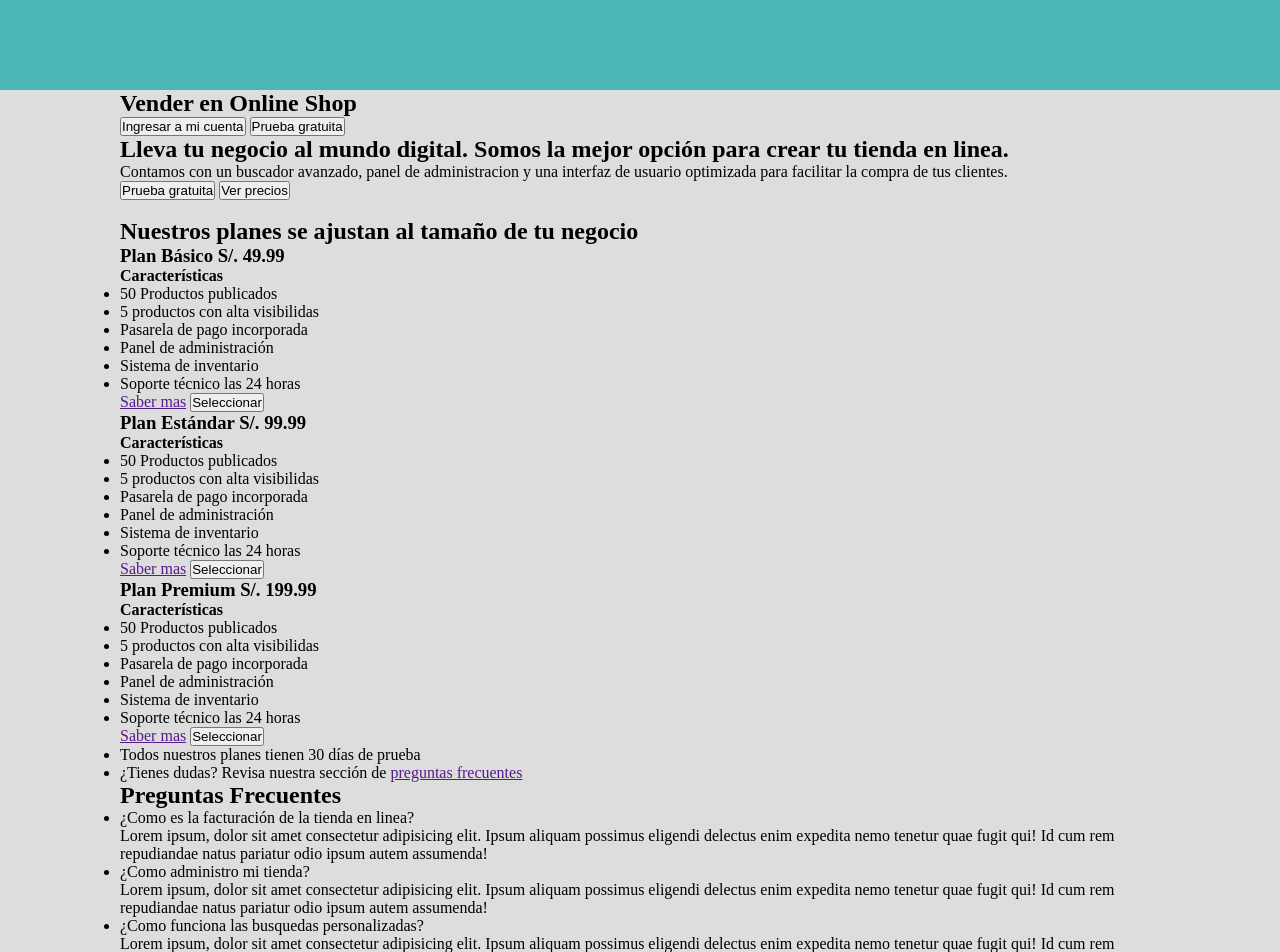
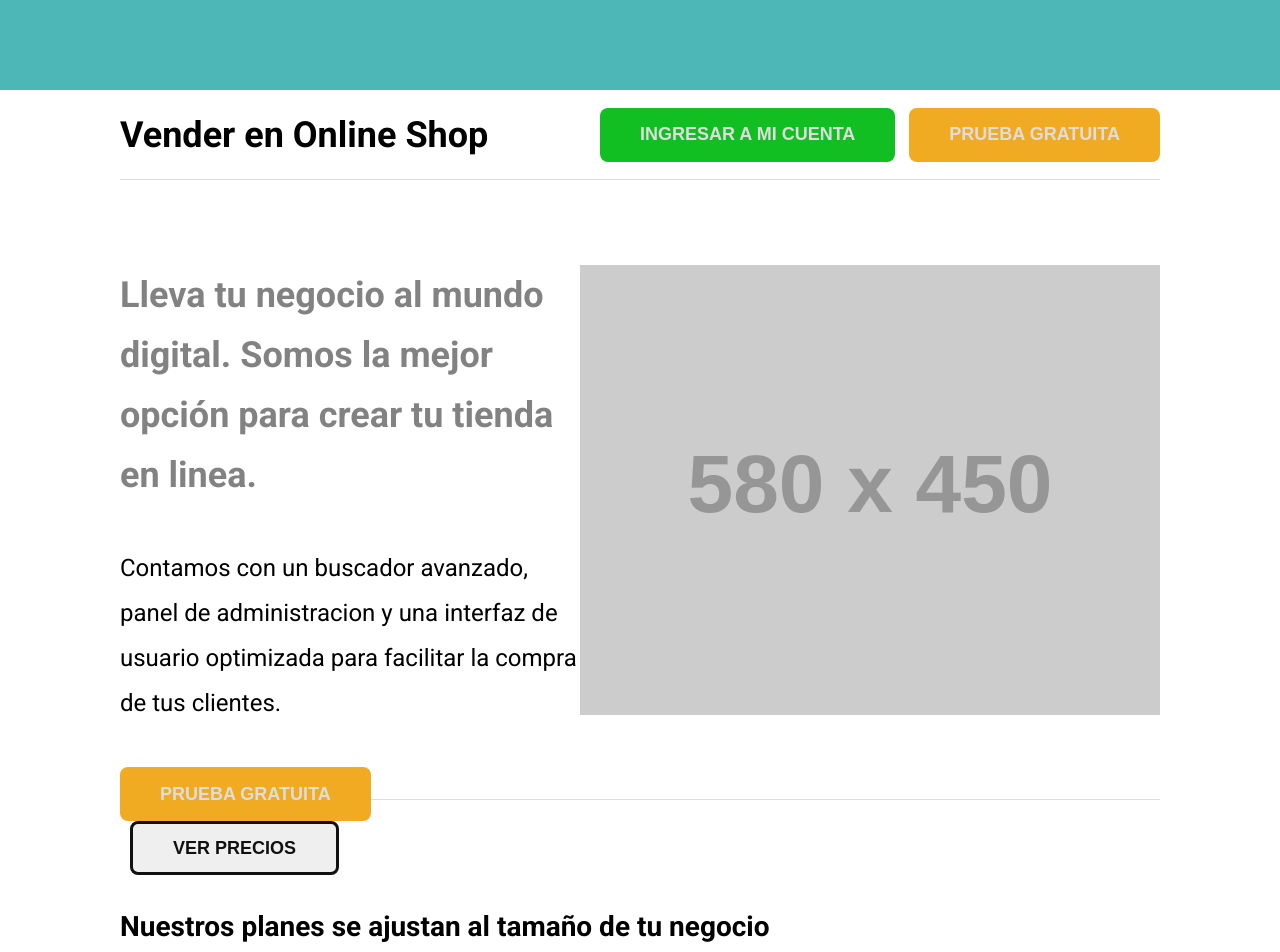
Before and after one commit to eastor112/ecommerce-version-estatico, a plain HTML site: page VendeConNosotros/VendeConNosotros.html in a window 1280 px wide. Shown: the top 952 px of the page. Drawn offline with Linux system fonts and the light colour scheme; placeholder pictures from the web are drawn by us.

Commit message:
Terminado vende con nosotros

```diff
--- a/VendeConNosotros/VendeConNosotros.html
+++ b/VendeConNosotros/VendeConNosotros.html
@@ -6,6 +6,9 @@
   <meta http-equiv="X-UA-Compatible" content="IE=edge">
   <meta name="viewport" content="width=device-width, initial-scale=1.0">
   <link rel="stylesheet" href="./styles/styles.css">
+  <link rel="preconnect" href="https://fonts.gstatic.com">
+  <link href="https://fonts.googleapis.com/css2?family=Roboto:wght@100;300;400;500;700&display=swap" rel="stylesheet">
+
   <title>Vender</title>
 </head>
 
@@ -17,8 +20,10 @@
     <section class="landing">
       <div class="landing__cinta">
         <h2 class="titulo">Vender en Online Shop</h2>
+        <div class="botones">
           <button class="btn__cuenta">Ingresar a mi cuenta</button>
           <button class="btn__prueba">Prueba gratuita</button>
+        </div>
       </div>
 
       <div class="landing__principal">
@@ -36,7 +41,7 @@
           </div>
         </div>
         <figure class="img__principal">
-          <img src="" alt="">
+          <img src="http://placehold.it/580X450" alt="">
         </figure>
       </div>
     </section>
@@ -45,12 +50,13 @@
       <h2 class="titulo">
         Nuestros planes se ajustan al tamaño de tu negocio
       </h2>
+      <div class="cards">
         <div class="card__planes">
           <h3 class="titulo">Plan Básico <span>S/. 49.99</span></h3>
           <h4 class='subtitulo'>Características</h4>
           <ul class="list__caracteristicas">
             <li>50 Productos publicados</li>
-          <li>5 productos con alta visibilidas</li>
+            <li>5 productos con alta visibilidad por semana</li>
             <li>Pasarela de pago incorporada</li>
             <li>Panel de administración</li>
             <li>Sistema de inventario</li>
@@ -87,22 +93,28 @@
           <a class={link__saber} href="">Saber mas</a>
           <button class="btn__seleccionar">Seleccionar</button´>
         </div>
+      </div>
+
       <ul class='list__consideraciones'>
         <li>Todos nuestros planes tienen 30 días de prueba</li>
-        <li>¿Tienes dudas? Revisa nuestra sección de <a href="">preguntas frecuentes</a></li>
+        <li>¿Tienes dudas? Revisa nuestra sección de <a href="">Preguntas frecuentes</a></li>
       </ul>
     </section>
+  </main>
 
+  <div class="container__faq">
     <section class="faq">
       <h2 class="titulo">
         Preguntas Frecuentes
       </h2>
       <ul class="faq__preguntas">
-        <li class="pregunta">
+        <li class="pregunta abierto">
           ¿Como es la facturación de la tienda en linea?
-          <p class="desplegable">Lorem ipsum, dolor sit amet consectetur adipisicing elit.
-            Ipsum aliquam possimus eligendi delectus enim expedita nemo tenetur quae fugit qui! Id cum rem repudiandae
-            natus pariatur odio ipsum autem assumenda!
+          <p class="desplegable abierto">Lorem ipsum, dolor sit amet consectetur adipisicing elit.
+            Lorem ipsum dolor sit, amet consectetur adipisicing elit. Ratione totam omnis laboriosam sit animi ut velit
+            saepe quae, odit blanditiis excepturi modi corporis iste tempora vero fugiat. Ex, ullam ipsa.
+            Natus debitis unde vel ea blanditiis beatae, iste magni quibusdam itaque fuga quasi. Beatae ipsum quas eaque
+            cum exercitationem. Vel sapiente nesciunt id incidunt nobis? Pariatur autem consequatur sunt veniam.
           </p>
         </li>
         <li class="pregunta">
@@ -128,7 +140,15 @@
         </li>
       </ul>
     </section>
-  </main>
+  </div>
+  <div class="landing__cinta bottom">
+    <h2 class="titulo">Vender en Online Shop</h2>
+    <div class="botones">
+      <button class="btn__cuenta">Ingresar a mi cuenta</button>
+      <button class="btn__prueba">Prueba gratuita</button>
+    </div>
+  </div>
+
   <footer>
     <div class="social__iconos">
       <i class="fa fa-facebook" aria-hidden="true"></i>
--- a/VendeConNosotros/styles/styles.css
+++ b/VendeConNosotros/styles/styles.css
@@ -5,8 +5,9 @@
 }
 
 body {
-  background-color: #ddd;
+  background-color: #fff;
   min-height: 100vh;
+  font-family: 'Roboto', sans-serif;
 }
 
 nav {
@@ -20,6 +21,208 @@ main {
 
 footer {
   padding: 0 120px;
-  background-color: rgb(238, 186, 108);
+  background-color: #FEF8DA;
   height: 150px;
 }
+
+/* Componente Landing__cinta */
+.landing__cinta {
+  display: flex;
+  justify-content: space-between;
+  height: 90px;
+  align-items: center;
+  border-bottom: solid 1px #ddd;
+}
+
+.landing__cinta h2 {
+  font-size: 36px;
+  font-weight: bold;
+}
+
+button {
+  font-size: 18px;
+  font-weight: bold;
+  color: #ddd;
+  height: 54px;
+  border-radius: 8px;
+  padding: 0px 40px;
+  border: none;
+  text-transform: uppercase;
+}
+
+.landing__cinta .btn__cuenta {
+  background-color: #12BF23;
+  margin-right: 10px;
+}
+
+.btn__prueba {
+  background-color: #F1AB22;
+}
+
+.btn__prueba:hover {
+  background-color: #fcb72d;
+  color: #eee;
+  cursor: pointer;
+}
+
+.landing__cinta .btn__cuenta:hover {
+  background-color: #15b425;
+  color: #eee;
+  cursor: pointer;
+}
+
+/* Componente Landing */
+.landing__principal {
+  height: 620px;
+  padding: 85px 0 85px 0;
+  display: flex;
+  border-bottom: solid 1px #ddd;
+}
+
+.landing__principal .titulo {
+  font-size: 36px;
+  font-weight: bold;
+  color: #828282;
+  line-height: 60px;
+  margin-bottom: 41px;
+}
+
+.landing__principal .descripcion {
+  font-size: 24px;
+  line-height: 45px;
+  margin-bottom: 41px;
+}
+
+.btn__precios {
+  color: #111;
+  border-style: solid;
+  margin-left: 10px;
+}
+
+.btn__precios:hover {
+  background-color: #111;
+  color: white;
+  cursor: pointer;
+  border: solid 1px;
+}
+
+/* Componente planes */
+.planes {
+  height: 790px;
+  padding-top: 110px;
+}
+
+.planes .titulo {
+  font-size: 28px;
+  margin-bottom: 26px;
+}
+
+.planes .cards {
+  display: flex;
+  justify-content: space-between;
+}
+
+.card__planes {
+  width: 340px;
+  height: 490px;
+  border: solid 1px #828282;
+  border-radius: 15px;
+}
+
+.card__planes .titulo {
+  margin-top: 51px;
+  margin-bottom: 33px;
+  text-align: center;
+}
+
+.card__planes .subtitulo {
+  font-size: 22px;
+  margin-top: 51px;
+  margin-bottom: 14px;
+  margin-left: 27px;
+}
+
+.card__planes .list__caracteristicas {
+  list-style: none;
+  margin-left: 27px;
+  padding: 0;
+  font-size: 16px;
+  line-height: 30px;
+}
+
+.card__planes a {
+  display: block;
+  margin-left: 27px;
+}
+
+.card__planes .btn__seleccionar {
+  display: block;
+  background-color: #12BF23;
+  margin: 18px auto 0px;
+}
+
+.card__planes .btn__seleccionar:hover {
+  background-color: #15b425;
+  color: #eee;
+  cursor: pointer;
+}
+
+.list__consideraciones {
+  list-style: none;
+  color: #828282;
+  margin-top: 5px;
+}
+
+/* Componente preguntas frecuentes */
+.container__faq {
+  background-color: #FEF8DA;
+  padding-top: 71px;
+  border-top: solid 1px #ddd;
+  border-bottom: solid 1px #ddd;
+}
+
+.container__faq .titulo {
+  font-size: 28px;
+}
+
+.faq {
+  min-height: 400px;
+  padding: 0 120px;
+}
+
+.faq__preguntas {
+  list-style: none;
+  margin-top: 35px;
+  font-size: 16px;
+  line-height: 45px;
+  font-weight: bold;
+  color: #828282;
+}
+
+.faq__preguntas li:hover {
+  color: black;
+  cursor: pointer;
+}
+
+.faq .desplegable {
+  display: none;
+}
+
+.pregunta.abierto {
+  color: black;
+}
+
+.pregunta.abierto .desplegable {
+  display: block;
+  padding-left: 20px;
+  font-weight: normal;
+  background-color: #fff;
+  line-height: 25px;
+  margin-bottom: 10px;
+}
+
+.landing__cinta.bottom {
+  height: 140px;
+  padding: 0 120px;
+  background-color: white;
+}
```
Lines whose indentation alone changed are shown as unchanged.
